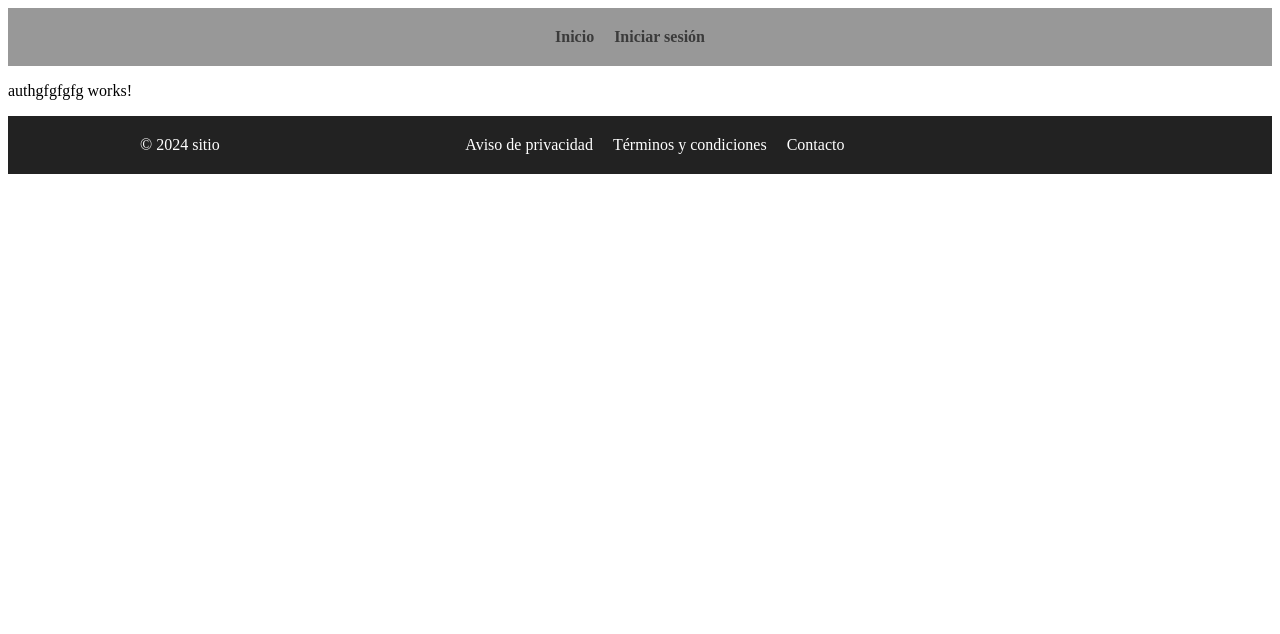
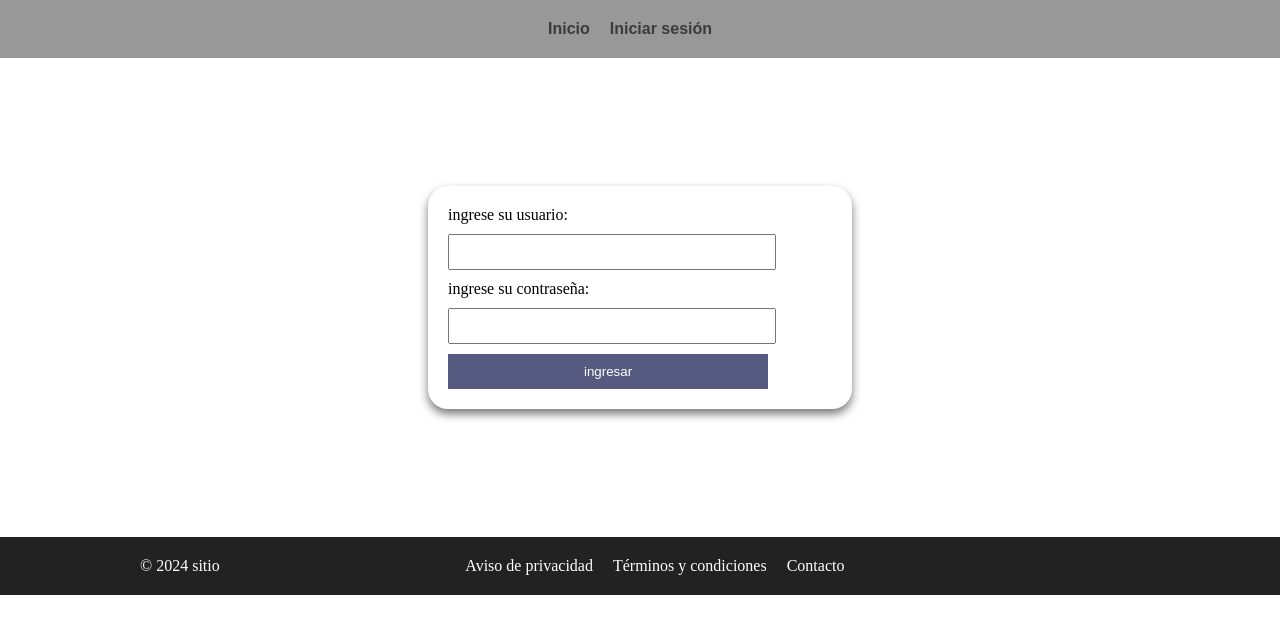
Before and after one commit to antonioDiaz04/FrontP, an Angular app: page /auth in a window 1280 px wide. Shown: the top 634 px of the page. Built offline with nearby package versions, Linux system fonts and the light colour scheme.

Commit message:
version1

```diff
--- a/src/app/core/commons/components/header/header.component.css
+++ b/src/app/core/commons/components/header/header.component.css
@@ -1,10 +1,8 @@
-body {
-    font-family: sans-serif;
+
+
+.menu {    font-family: sans-serif;
     margin: 0;
     padding: 0;
-}
-
-.menu {
     background-color: #989898;
     color: #3d3d3d;
     padding: 20px;
--- a/src/app/features/auth/auth.component.css
+++ b/src/app/features/auth/auth.component.css
@@ -0,0 +1,41 @@
+ div.container>form.form-login {
+     align-items: center;
+     justify-content: center;
+     border-radius: 20px;
+     width: 30%;
+     margin-left: auto;
+     margin-right: auto;
+     padding: 20px;
+     margin-top: 10%;
+     margin-bottom: 10%;
+     background: #ffffff;
+     box-shadow: 0 5px 10px #787878;
+ }
+
+
+ .container-input input {
+     width: 40vh;
+     height: 30px;
+     margin-top: 10px;
+     margin-bottom: 10px;
+ }
+
+
+
+ .container-input button {
+     background: #575a80;
+     color: #ffffff;
+     border: #575a80 solid;
+     width: 40vh;
+     height: 35px;
+     padding: 5px;
+     text-align: center;
+     cursor: pointer;
+ }
+
+
+
+ .container-input {
+     display: flex;
+     flex-direction: column;
+ }
--- a/src/app/features/auth/auth.component.html
+++ b/src/app/features/auth/auth.component.html
@@ -1 +1,15 @@
-<p>authgfgfgfg works!</p>
+<div class="container">
+    <!-- <div ></div> -->
+    <form action="" class="form-login">
+
+        <div class="container-input">
+
+            <label for="">ingrese su usuario:</label>
+            <input type="text">
+            <label for="">ingrese su contraseña:</label>
+
+            <input type="text">
+            <button type="submit">ingresar</button>
+        </div>
+    </form>
+</div>
--- /dev/null
+++ b/src/environments/environment.prod.ts
@@ -0,0 +1,6 @@
+export const environment = {
+  production: true
+  // ,api:'http://localhost:3000'
+  ,api:'https://zapateria-back.onrender.com'
+
+};
--- /dev/null
+++ b/src/environments/environment.ts
@@ -0,0 +1,5 @@
+export const environment = {
+  production: false
+  // ,api:'http://localhost:3000'
+  ,api:'https://zapateria-back.onrender.com'
+};
--- a/src/index.html
+++ b/src/index.html
@@ -5,7 +5,7 @@
   <title>Purificadora</title>
   <base href="/">
   <meta name="viewport" content="width=device-width, initial-scale=1">
-  <link rel="icon" type="image/x-icon" href="favicon.ico">
+  <link rel="icon" type="image/x-icon" href="https://res.cloudinary.com/dvvhnrvav/image/upload/v1715181540/images/znbhfdmvpiy2gdvxmfc6.png">
 </head>
 <body>
   <app-root></app-root>
--- a/src/styles.css
+++ b/src/styles.css
@@ -1 +1,6 @@
 /* You can add global styles to this file, and also import other style files */
+body{
+height: 5000vh;
+margin: 0;
+padding: 0;
+}
```
Also changed, not shown: src/app/core/commons/components/header/header.component.html (line endings or trailing spaces), 1 other file (tests, documents, lock files or other folders).
